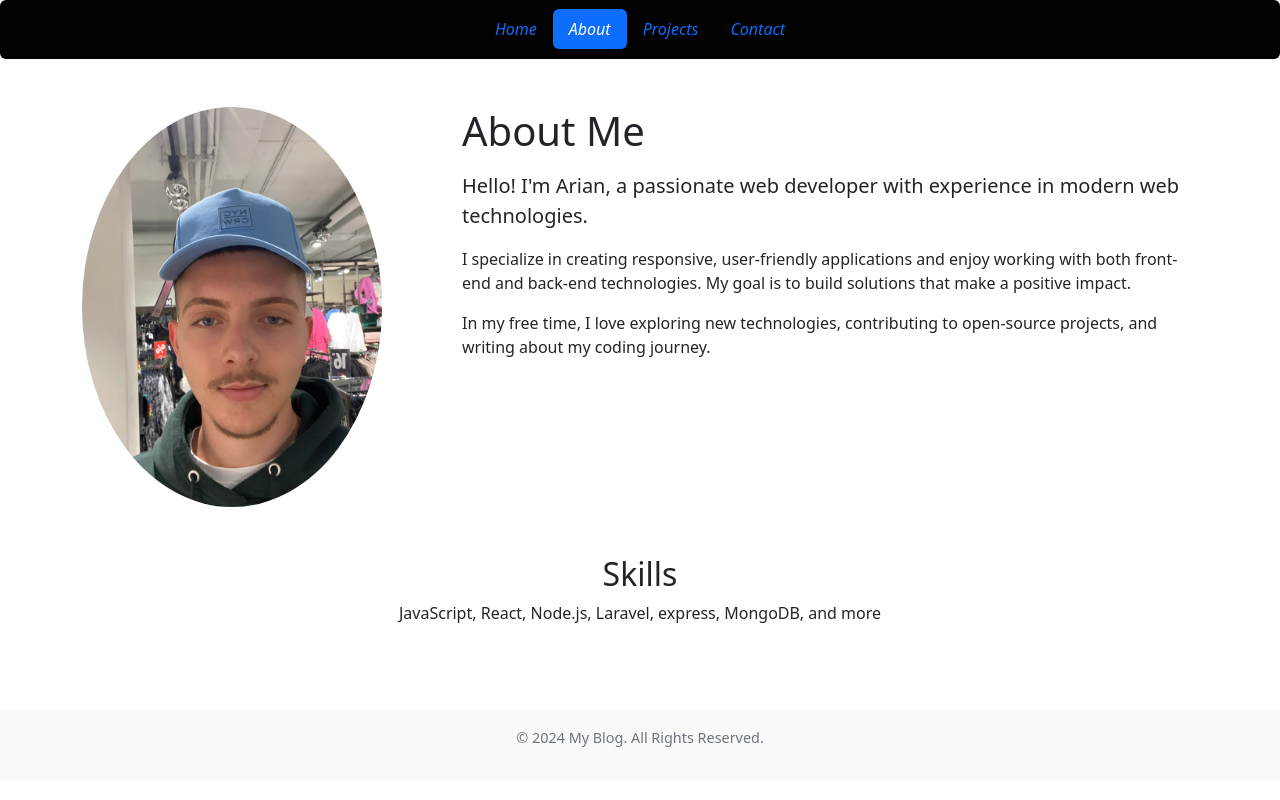
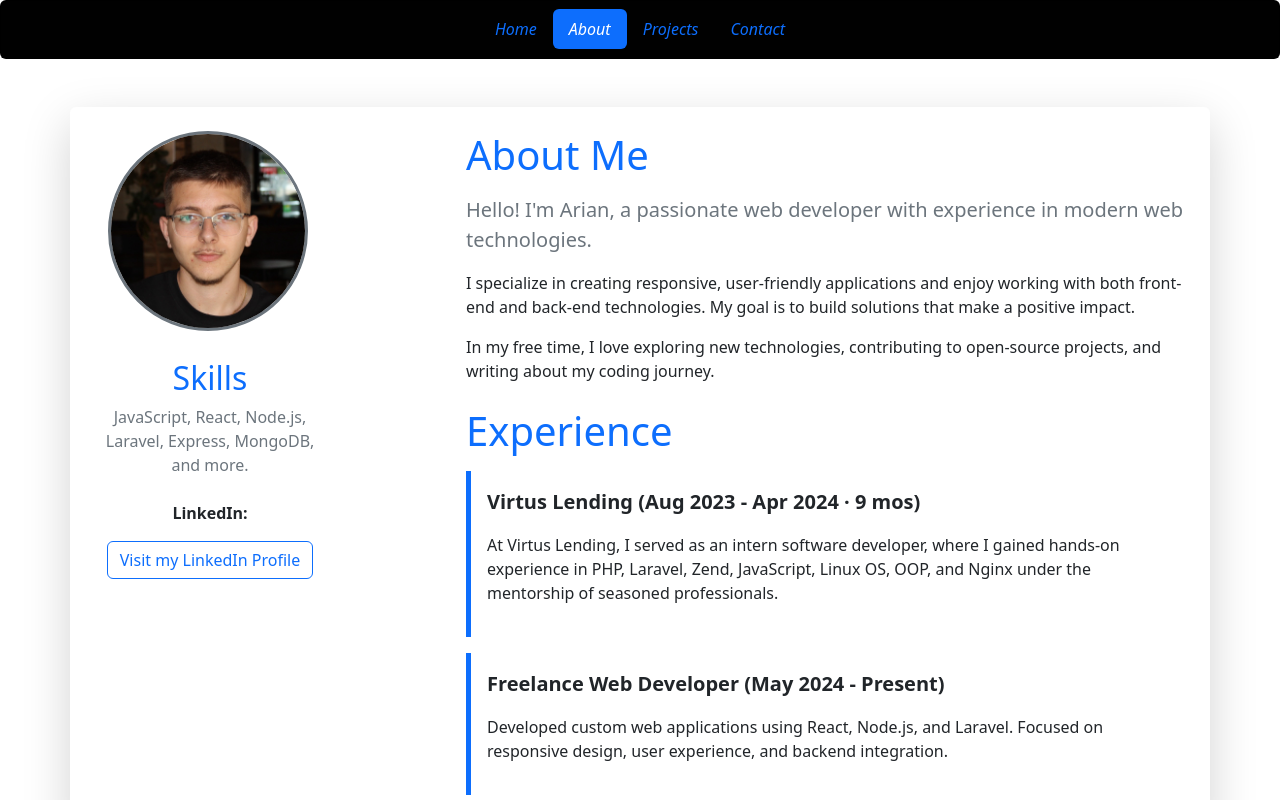
Before and after one commit to arianndrecaj/Arian-Portfolio, a React (Create React App) app in the folder frontend/: page /about in a window 1280 px wide. Shown: the top 800 px of the page. Built offline with nearby package versions, Linux system fonts and the light colour scheme.

Commit message:
fixed design on projects,about

```diff
--- a/frontend/src/pages/About.js
+++ b/frontend/src/pages/About.js
@@ -1,21 +1,43 @@
-import React from 'react';
-import 'bootstrap/dist/css/bootstrap.min.css';
-import '../App.css'; // Assuming your CSS file is here for additional styling
+import React from "react";
+import "bootstrap/dist/css/bootstrap.min.css";
+import "../App.css"; // Assuming your CSS file is here for additional styling
 
 function About() {
   return (
-    <div className="container my-5">
+    <div className="container my-5 p-4 rounded shadow-lg bg-white">
       <div className="row">
+        {/* Profile Image Column */}
         <div className="col-md-4 text-center">
           <img
-            src={`${process.env.PUBLIC_URL}/profile.jpeg`}
+            src={`${process.env.PUBLIC_URL}/arian.jpeg`}
             alt="Profile"
-            className="img-fluid rounded-circle profile-img mb-4"
+            className="img-fluid rounded-circle profile-img mb-4 border border-3 border-secondary"
+            style={{ width: "200px", height: "200px", objectFit: "cover" }}
           />
+          {/* Skills Section */}
+          <div className="mt-1 col-md-8">
+            <h2 className="text-primary">Skills</h2>
+            <p className="text-secondary">JavaScript, React, Node.js, Laravel, Express, MongoDB, and more.</p>
           </div>
+          <div className="mt-4 col-md-8">
+            <p><strong>LinkedIn:</strong></p>
+            <a
+              href="https://www.linkedin.com/in/arian-ndrecaj-163371235/?trk=opento_sprofile_details"
+              target="_blank"
+              rel="noopener noreferrer"
+              className="btn btn-outline-primary"
+            >
+              Visit my LinkedIn Profile
+            </a>
+          </div>
+        </div>
+
+        {/* About Me and Experience Section */}
         <div className="col-md-8">
-          <h1 className="mb-3">About Me</h1>
-          <p className="lead">
+          {/* About Me Section */}
+          <div className="mb-4">
+            <h1 className="mb-3 text-primary">About Me</h1>
+            <p className="lead text-secondary">
               Hello! I'm Arian, a passionate web developer with experience in modern web technologies.
             </p>
             <p>
@@ -25,11 +47,25 @@ function About() {
               In my free time, I love exploring new technologies, contributing to open-source projects, and writing about my coding journey.
             </p>
           </div>
+
+          {/* Experience Section */}
+          <div>
+            <h1 className="mb-3 text-primary">Experience</h1>
+            <div className="mb-3 p-3 border-start border-5 border-primary">
+              <p className="lead fw-bold">Virtus Lending (Aug 2023 - Apr 2024 · 9 mos)</p>
+              <p>
+                At Virtus Lending, I served as an intern software developer, where I gained hands-on experience in PHP, Laravel, Zend, JavaScript, Linux OS, OOP, and Nginx under the mentorship of seasoned professionals.
+              </p>
             </div>
-      <div className="row mt-4">
-        <div className="col text-center">
-          <h2>Skills</h2>
-          <p>JavaScript, React, Node.js, Laravel, express, MongoDB, and more</p>
+            <div className="mb-3 p-3 border-start border-5 border-primary">
+              <p className="lead fw-bold">Freelance Web Developer (May 2024 - Present)</p>
+              <p>
+                Developed custom web applications using React, Node.js, and Laravel. Focused on responsive design, user experience, and backend integration.
+              </p>
+            </div>
+          </div>
+
+
         </div>
       </div>
     </div>
--- a/frontend/src/pages/Contact.js
+++ b/frontend/src/pages/Contact.js
@@ -1,5 +1,6 @@
 import React, { useState } from "react";
 import "bootstrap/dist/css/bootstrap.min.css";
+import "../App.css"; // Custom styling can be added here
 
 function Contact() {
   const [formData, setFormData] = useState({
@@ -54,7 +55,7 @@ function Contact() {
     <div className="container mt-5">
       <div className="row justify-content-center">
         <div className="col-lg-6">
-          <h2 className="text-center mb-4">Contact Arian</h2>
+          <h2 className="text-center mb-4 text-primary font-weight-bold">Contact Arian</h2>
 
           {feedbackMessage && (
             <div className={`alert alert-${feedbackType} text-center`} role="alert">
@@ -62,53 +63,62 @@ function Contact() {
             </div>
           )}
 
-          <form onSubmit={handleSubmit} className="p-4 border rounded shadow-sm bg-light">
+          <div className="card shadow-lg rounded-lg border-0 p-4">
+            <form onSubmit={handleSubmit}>
               <div className="mb-3">
-              <label htmlFor="name" className="form-label">
+                <label htmlFor="name" className="form-label font-weight-semibold">
                   Name
                 </label>
                 <input
                   type="text"
-                className="form-control"
+                  className="form-control shadow-sm"
                   id="name"
                   name="name"
                   value={formData.name}
                   onChange={handleChange}
                   required
+                  placeholder="Your full name"
                 />
               </div>
               <div className="mb-3">
-              <label htmlFor="email" className="form-label">
+                <label htmlFor="email" className="form-label font-weight-semibold">
                   Email
                 </label>
                 <input
                   type="email"
-                className="form-control"
+                  className="form-control shadow-sm"
                   id="email"
                   name="email"
                   value={formData.email}
                   onChange={handleChange}
                   required
+                  placeholder="Your email address"
                 />
               </div>
               <div className="mb-3">
-              <label htmlFor="message" className="form-label">
+                <label htmlFor="message" className="form-label font-weight-semibold">
                   Message
                 </label>
                 <textarea
-                className="form-control"
+                  className="form-control shadow-sm"
                   id="message"
                   name="message"
                   rows="4"
                   value={formData.message}
                   onChange={handleChange}
                   required
+                  placeholder="Your message"
                 />
               </div>
-            <button type="submit" className="btn btn-primary w-100" disabled={isSubmitting}>
+              <button
+                type="submit"
+                className="btn btn-primary w-100 py-2 shadow-lg border-0"
+                disabled={isSubmitting}
+              >
                 {isSubmitting ? "Sending..." : "Send Message"}
               </button>
             </form>
+          </div>
         </div>
       </div>
     </div>
--- a/frontend/src/pages/Projects.js
+++ b/frontend/src/pages/Projects.js
@@ -1,40 +1,62 @@
-import React from 'react';
-import 'bootstrap/dist/css/bootstrap.min.css';
-import '../App.css';
+import React from "react";
+import "bootstrap/dist/css/bootstrap.min.css";
+import "../App.css";
 
 const projects = [
   {
-    title: 'Pelikani',
-    description: 'Pelikani eshte krijuar per individet dhe agjencite e pasurive te paluajtshme,duke ofruar nje hapesire te integruar per menaxhimin e listimeve de prezantimin e sherbimeve tuaja.Made with Laravel/React',
+    title: "Pelikani",
+    description:
+      "Pelikani is created for individuals and real estate agencies, offering an integrated space to manage listings and present your services. Made with Laravel/React.",
     image: `${process.env.PUBLIC_URL}/pelikani.jpeg`,
-    link: 'https://pelikani.net/'
+    link: "https://pelikani.net/",
   },
   {
-    title: 'Selita Finesse',
-    description: 'Një faqe blerjeje e ndërtuar me Next.js ofron një përvojë të shpejtë dhe të rrjedhshme për përdoruesit, me katalog të dinamik të produkteve, autentikim të përdoruesit, shportë dhe proces blerjeje. Next.js siguron performancë të lartë dhe optimizim për motorët e kërkimit (SEO), duke e bërë faqen të përshtatshme për rritje dhe shkallëzim. Përdoruesit mund të shfletojnë produkte, të shtojnë artikuj në shportë dhe të kryejnë blerjen në mënyrë të sigurt.',
+    title: "Selita Finesse",
+    description:
+      "A shopping site built with Next.js, providing a fast and smooth experience for users, with dynamic product catalog, user authentication, cart, and checkout. Optimized for SEO, ensuring high performance and scalability.",
     image: `${process.env.PUBLIC_URL}/selita.jpg`,
-    link: 'https://mariooconstruction.com/'
+    link: "https://mariooconstruction.com/",
   },
   {
-    title: 'Mario Construction',
-    description: 'Mario Construction është një faqe prezantuese (landing page) për një kompani ndërtimi, e krijuar për të ofruar një përvojë të pastër dhe profesionale për vizitorët. Ndërtuar me TypeScript, CSS, dhe JavaScript, faqja është e optimizuar për performancë dhe dizajn të përgjegjshëm, duke u përshtatur për të gjitha pajisjet. Me një pamje moderne dhe seksione të dedikuara për projektet e realizuara, shërbimet, dhe informacionin e kontaktit, Mario Construction synon të tërheqë klientët dhe të prezantojë cilësinë e punës së kompanisë në ndërtim.',
+    title: "Mario Construction",
+    description:
+      "Mario Construction is a landing page for a construction company, built to provide a clean and professional experience for visitors. Optimized for performance and responsive design, showcasing the company’s work and services.",
     image: `${process.env.PUBLIC_URL}/mario.png`,
-    link: 'https://selitafinesse.com/'
+    link: "https://selitafinesse.com/",
   },
 ];
 
 function Projects() {
   return (
     <div className="container my-5">
-      <h1 className="text-center mb-4">My Projects</h1>
+      <h1 className="text-center mb-4 text-primary">
+        <i className="fas fa-laptop-code mr-2"></i> My Projects
+      </h1>
+      <p className="text-center text-secondary">
+        Check out some of the amazing projects I've worked on
+      </p>
+
       <div className="row">
         {projects.map((project, index) => (
           <div className="col-md-4 mb-4" key={index}>
-            <div className="card h-100" onClick={() => window.open(project.link, '_blank')} style={{ cursor: 'pointer' }}>
-              <img src={project.image} className="card-img-top" alt={project.title} />
+            <div
+              className="card h-100 shadow-lg border-0 rounded-lg"
+              onClick={() => window.open(project.link, "_blank")}
+              style={{ cursor: "pointer" }}
+            >
+              <img
+                src={project.image}
+                className="card-img-top rounded-top"
+                alt={project.title}
+              />
               <div className="card-body">
-                <h5 className="card-title">{project.title}</h5>
-                <p className="card-text">{project.description}</p>
+                <h5 className="card-title text-primary">{project.title}</h5>
+                <p className="card-text text-muted">{project.description}</p>
+              </div>
+              <div className="card-footer text-center">
+                <button className="btn btn-outline-primary w-100">
+                  View Project
+                </button>
               </div>
             </div>
           </div>
```
Also changed, not shown: frontend/public/arian.jpeg (added), frontend/src/App.css (line endings or trailing spaces). Lines whose indentation alone changed are shown as unchanged.
